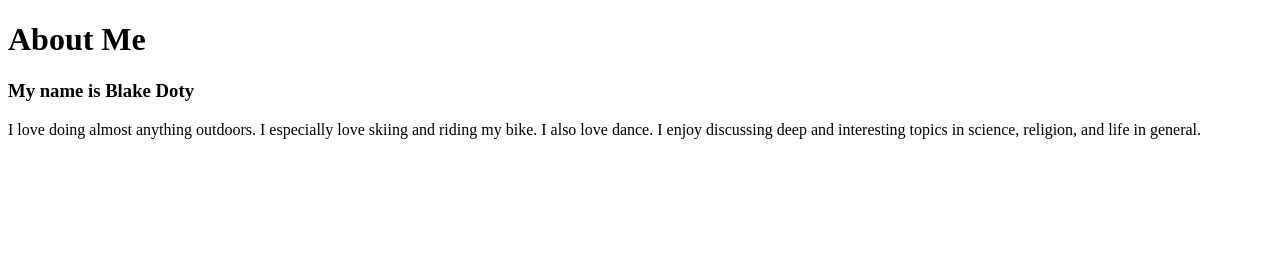
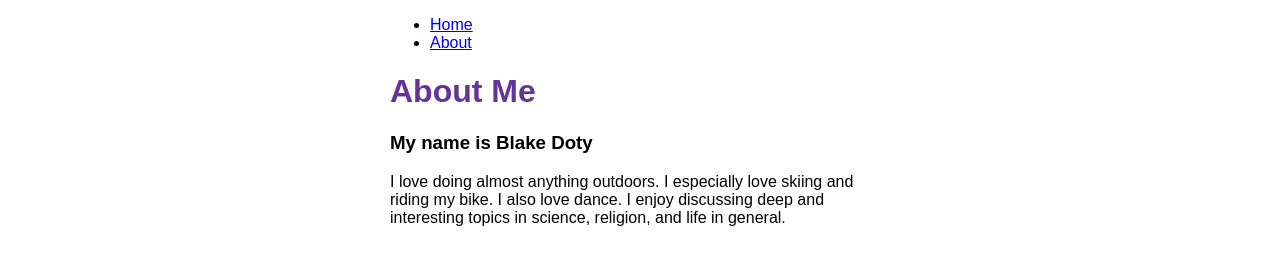
Before and after one commit to Blakester609/gospel-lense-blog, a Gatsby site: page /about in a window 1280 px wide. Built offline with nearby package versions, Linux system fonts and the light colour scheme; Gatsby itself is replaced by a stand-in of ours.

Commit message:
Second commit

```diff
--- /dev/null
+++ b/src/components/layout.js
@@ -0,0 +1,28 @@
+import * as React from 'react'
+import { Link } from 'gatsby'
+import {
+    container,
+    heading,
+    navLinks,
+    navLinkItem,
+    navLinkText
+} from './layout.module.css'
+
+const Layout = ({ pageTitle, children }) => {
+    return (
+        <div className={container}>
+            <nav>
+                <ul className={navLinks}>
+                    <li className={navLinkItem}><Link to="/">Home</Link></li>
+                    <li className={navLinkItem}><Link to="/about">About</Link></li>
+                </ul>
+            </nav>
+            <main>
+                <h1 className={heading}>{pageTitle}</h1>
+                {children}
+            </main>
+        </div>
+    )
+}
+
+export default Layout
--- /dev/null
+++ b/src/components/layout.module.css
@@ -0,0 +1,23 @@
+.container {
+    margin: auto;
+    max-width: 500px;
+    font-family: sans-serif;
+}
+
+.heading {
+    color: rebeccapurple;
+}
+
+.nav-links {
+    display: flex;
+    list-style: none;
+    padding-left: 0;
+}
+
+.nav-link-item {
+    padding-right: 2em;
+}
+
+.nav-link-text {
+    color: black;
+}
--- a/src/pages/about.js
+++ b/src/pages/about.js
@@ -1,14 +1,17 @@
 import * as React from 'react'
+import Layout from '../components/layout'
 
 const AboutPage = () => {
     return (
-        <main>
-            <h1>About Me</h1>
+        <Layout pageTitle="About Me">
             <h3>My name is Blake Doty</h3>
             <p>I love doing almost anything outdoors. I especially love skiing and riding my bike.
                 I also love dance. I enjoy discussing deep and interesting topics in science, religion, and life in general.</p>
-        </main>
+        </Layout>
+
     )
 }
 
+export const Head = () => <title>About Me</title>
+
 export default AboutPage
```
Also changed, not shown: src/pages/index.js (+5 -4 lines).
